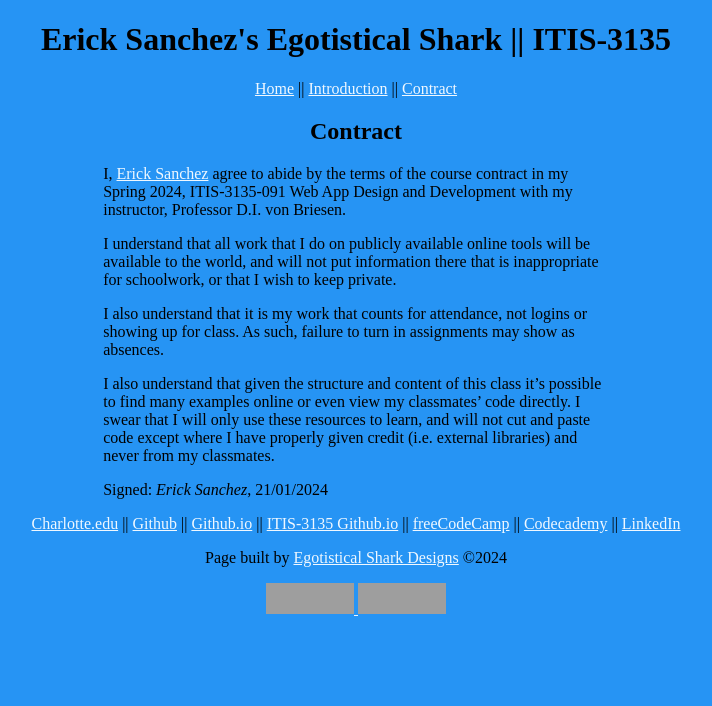
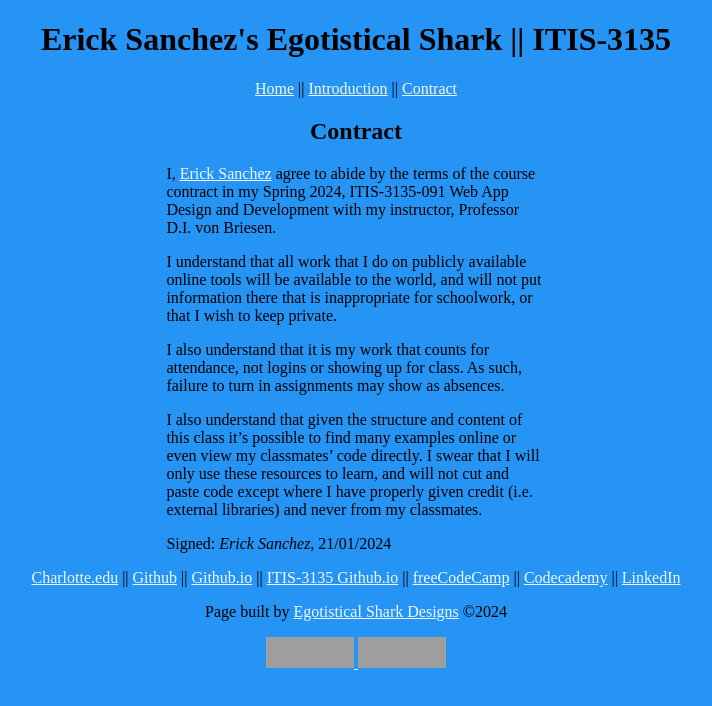
Before and after one commit to erick718/erick718.github.io, a plain HTML site: page itis3135/contract.html in a window 1280 px wide. Shown: the whole page, without its empty margins (284-996 px from the left). Drawn offline with Linux system fonts and the light colour scheme; grey boxes are pictures that could not be loaded.

Commit message:
Update default.css

```diff
--- a/itis3135/styles/default.css
+++ b/itis3135/styles/default.css
@@ -16,8 +16,8 @@ b {
 }
 
 main {
-    margin-left: 30%;
-    margin-right: 30%;
+    margin-left: 35%;
+    margin-right: 35%;
 }
 
 .index {
@@ -33,7 +33,7 @@ footer p {
 }
 
 img {
-    width: 50%;
+    width: 60%;
 }
 
 figcaption {
```
